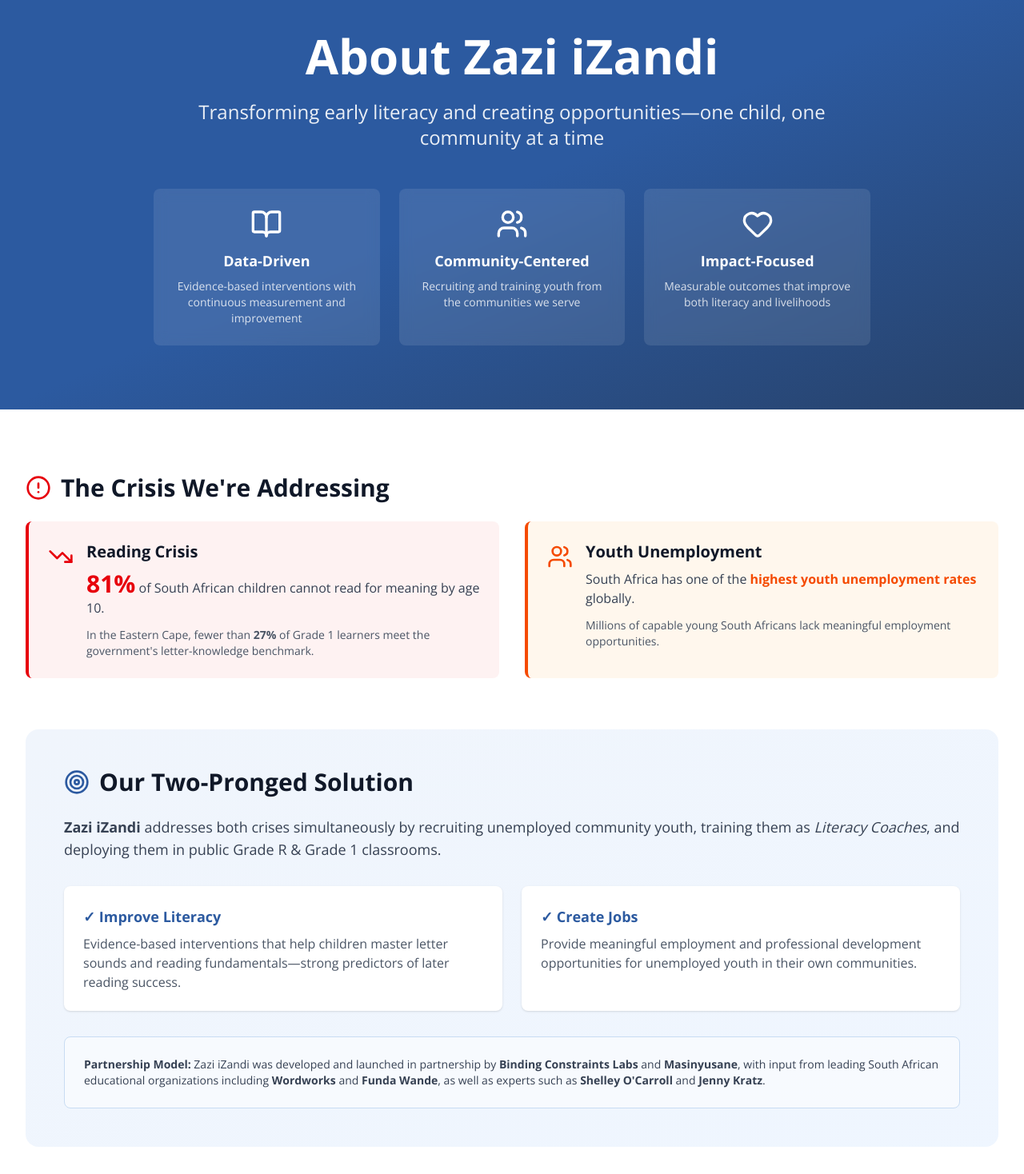
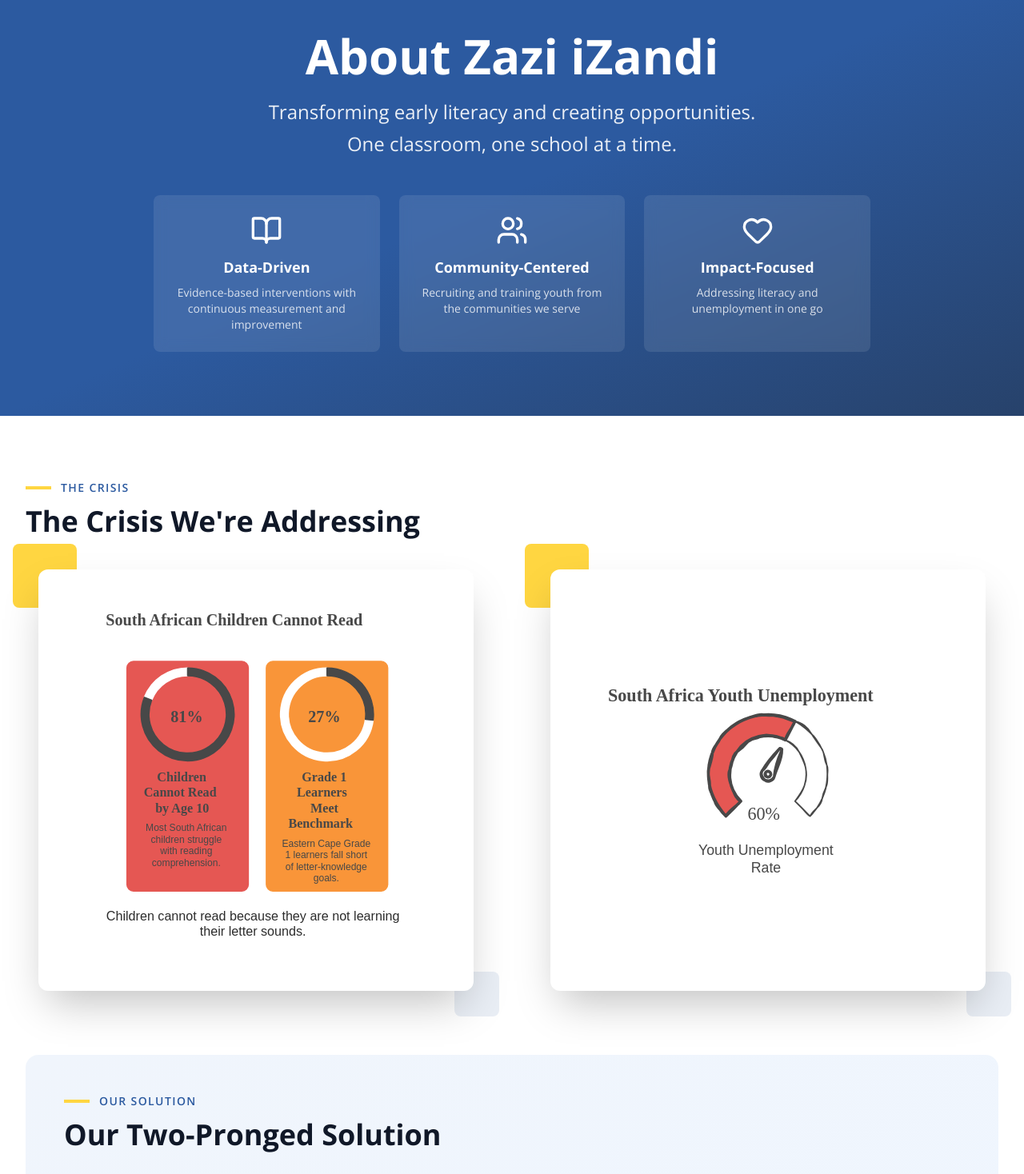
Before and after one commit to JimMcKeown17/zazi-izandi-nextjs, a Next.js app: page /about in a window 1280 px wide. Shown: the part 120-1588 px from the top of the page at 80% size. Built offline with nearby package versions, Linux system fonts and the light colour scheme.

Commit message:
created some new icons, replaced Crisis section with the new visuals

```diff
--- a/app/about/page.tsx
+++ b/app/about/page.tsx
@@ -22,8 +22,11 @@ export default function AboutPage() {
               <h1 className="text-5xl md:text-6xl font-bold mb-6 animate-fadeIn">
                 About Zazi iZandi
               </h1>
+              <p className="text-xl md:text-2xl mb-2 text-white/90">
+                Transforming early literacy and creating opportunities.
+              </p>
               <p className="text-xl md:text-2xl mb-8 text-white/90">
-                Transforming early literacy and creating opportunities—one child, one community at a time
+                One classroom, one school at a time.
               </p>
 
               {/* Core Values */}
@@ -48,7 +51,7 @@ export default function AboutPage() {
                   <Heart className="h-10 w-10 mx-auto mb-3" />
                   <h3 className="font-bold text-lg mb-2">Impact-Focused</h3>
                   <p className="text-sm text-white/80">
-                    Measurable outcomes that improve both literacy and livelihoods
+                    Addressing literacy and unemployment in one go
                   </p>
                 </div>
               </div>
@@ -63,8 +66,14 @@ export default function AboutPage() {
         <section className="py-20 bg-gradient-to-b from-gray-50 to-white">
           <div className="container">
             <div className="text-center mb-16">
-              <h2 className="text-4xl md:text-5xl font-bold text-primary mb-4">
-                Our Journey: 3 Years of Growth
+              <div className="flex items-center justify-center gap-3 mb-3">
+                <div className="w-8 h-1 bg-accent-yellow" />
+                <span className="text-sm font-semibold uppercase tracking-widest text-primary">
+                  Our Journey
+                </span>
+              </div>
+              <h2 className="text-4xl md:text-5xl font-bold text-gray-900 mb-4">
+                3 Years of Growth
               </h2>
               <p className="text-xl text-gray-600 max-w-3xl mx-auto">
                 From pilot launch to nationwide scale—see how we've evolved, tested, and
@@ -79,6 +88,12 @@ export default function AboutPage() {
         {/* Testing & Innovation Philosophy */}
         <section className="py-16 bg-primary text-white">
           <div className="container max-w-4xl text-center">
+            <div className="flex items-center justify-center gap-3 mb-3">
+              <div className="w-8 h-1 bg-accent-yellow" />
+              <span className="text-sm font-semibold uppercase tracking-widest text-white/70">
+                Our Approach
+              </span>
+            </div>
             <h2 className="text-3xl md:text-4xl font-bold mb-6">
               Continuous Testing & Learning
             </h2>
--- a/components/about/mission-section.tsx
+++ b/components/about/mission-section.tsx
@@ -1,4 +1,4 @@
-import { AlertCircle, TrendingDown, Users, Target } from "lucide-react";
+import Image from "next/image";
 
 export default function MissionSection() {
   return (
@@ -6,58 +6,69 @@ export default function MissionSection() {
       <div className="container max-w-6xl">
         {/* The Crisis */}
         <div className="mb-16">
-          <div className="flex items-center gap-3 mb-6">
-            <AlertCircle className="h-8 w-8 text-red-600" />
-            <h2 className="text-3xl font-bold text-gray-900">The Crisis We're Addressing</h2>
+          <div className="mb-6">
+            <div className="flex items-center gap-3 mb-3">
+              <div className="w-8 h-1 bg-accent-yellow" />
+              <span className="text-sm font-semibold uppercase tracking-widest text-primary">
+                The Crisis
+              </span>
+            </div>
+            <h2 className="text-3xl md:text-4xl font-bold text-gray-900">
+              The Crisis We're Addressing
+            </h2>
           </div>
 
-          <div className="grid md:grid-cols-2 gap-8">
-            <div className="bg-red-50 border-l-4 border-red-600 p-6 rounded-lg">
-              <div className="flex items-start gap-4">
-                <TrendingDown className="h-8 w-8 text-red-600 flex-shrink-0 mt-1" />
-                <div>
-                  <h3 className="font-bold text-xl text-gray-900 mb-2">Reading Crisis</h3>
-                  <p className="text-gray-700 mb-3">
-                    <span className="text-3xl font-bold text-red-600">81%</span> of South African
-                    children cannot read for meaning by age 10.
-                  </p>
-                  <p className="text-sm text-gray-600">
-                    In the Eastern Cape, fewer than <strong>27%</strong> of Grade 1 learners
-                    meet the government's letter-knowledge benchmark.
-                  </p>
-                </div>
+          <div className="grid md:grid-cols-2 gap-16 items-stretch">
+            {/* Reading Crisis card */}
+            <div className="relative pt-4 pl-4 pb-4 pr-4 flex flex-col">
+              <div className="absolute -top-4 -left-4 w-20 h-20 bg-accent-yellow rounded-lg z-0" />
+              <div className="relative z-10 rounded-xl overflow-hidden shadow-2xl bg-white p-3 flex items-center justify-center flex-1">
+                <Image
+                  src="/images/reading-crisis.svg"
+                  alt="Reading Crisis infographic"
+                  width={600}
+                  height={400}
+                  className="w-[85%] h-auto"
+                />
               </div>
+              <div className="absolute -bottom-4 -right-4 w-14 h-14 bg-primary/10 rounded-lg z-0" />
             </div>
 
-            <div className="bg-orange-50 border-l-4 border-orange-600 p-6 rounded-lg">
-              <div className="flex items-start gap-4">
-                <Users className="h-8 w-8 text-orange-600 flex-shrink-0 mt-1" />
-                <div>
-                  <h3 className="font-bold text-xl text-gray-900 mb-2">Youth Unemployment</h3>
-                  <p className="text-gray-700 mb-3">
-                    South Africa has one of the <span className="font-bold text-orange-600">highest
-                    youth unemployment rates</span> globally.
-                  </p>
-                  <p className="text-sm text-gray-600">
-                    Millions of capable young South Africans lack meaningful employment opportunities.
-                  </p>
-                </div>
+            {/* Unemployment Crisis card */}
+            <div className="relative pt-4 pl-4 pb-4 pr-4 flex flex-col">
+              <div className="absolute -top-4 -left-4 w-20 h-20 bg-accent-yellow rounded-lg z-0" />
+              <div className="relative z-10 rounded-xl overflow-hidden shadow-2xl bg-white p-3 flex items-center justify-center flex-1">
+                <Image
+                  src="/images/unemployment-crisi.svg"
+                  alt="Youth Unemployment infographic"
+                  width={600}
+                  height={400}
+                  className="w-[85%] h-auto"
+                />
               </div>
+              <div className="absolute -bottom-4 -right-4 w-14 h-14 bg-primary/10 rounded-lg z-0" />
             </div>
           </div>
         </div>
 
         {/* Our Solution */}
         <div className="bg-gradient-to-br from-primary-50 to-blue-50 rounded-2xl p-8 md:p-12">
-          <div className="flex items-center gap-3 mb-6">
-            <Target className="h-8 w-8 text-primary" />
-            <h2 className="text-3xl font-bold text-gray-900">Our Two-Pronged Solution</h2>
+          <div className="mb-6">
+            <div className="flex items-center gap-3 mb-3">
+              <div className="w-8 h-1 bg-accent-yellow" />
+              <span className="text-sm font-semibold uppercase tracking-widest text-primary">
+                Our Solution
+              </span>
+            </div>
+            <h2 className="text-3xl md:text-4xl font-bold text-gray-900">
+              Our Two-Pronged Solution
+            </h2>
           </div>
 
           <p className="text-lg text-gray-700 mb-8">
             <strong>Zazi iZandi</strong> addresses both crises simultaneously by recruiting
             unemployed community youth, training them as <em>Literacy Coaches</em>, and
-            deploying them in public Grade R & Grade 1 classrooms.
+            deploying them in public Grade R &amp; Grade 1 classrooms.
           </p>
 
           <div className="grid md:grid-cols-2 gap-6">
```
Also changed, not shown: public/images/reading-crisis.svg (added), public/images/unemployment-crisi.svg (added).
